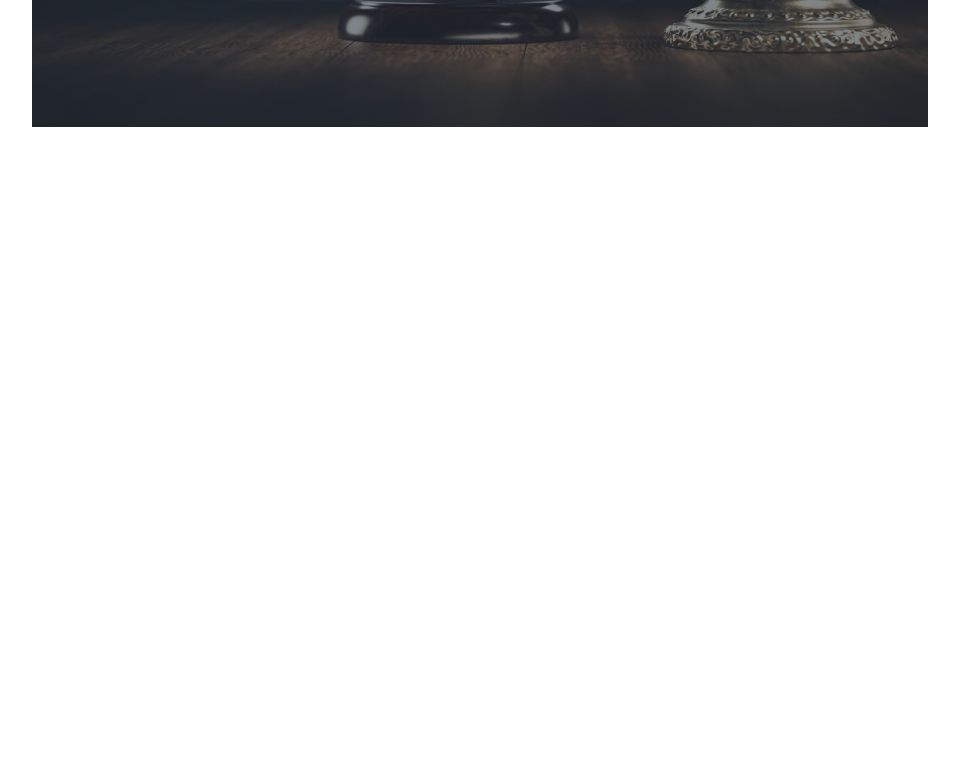
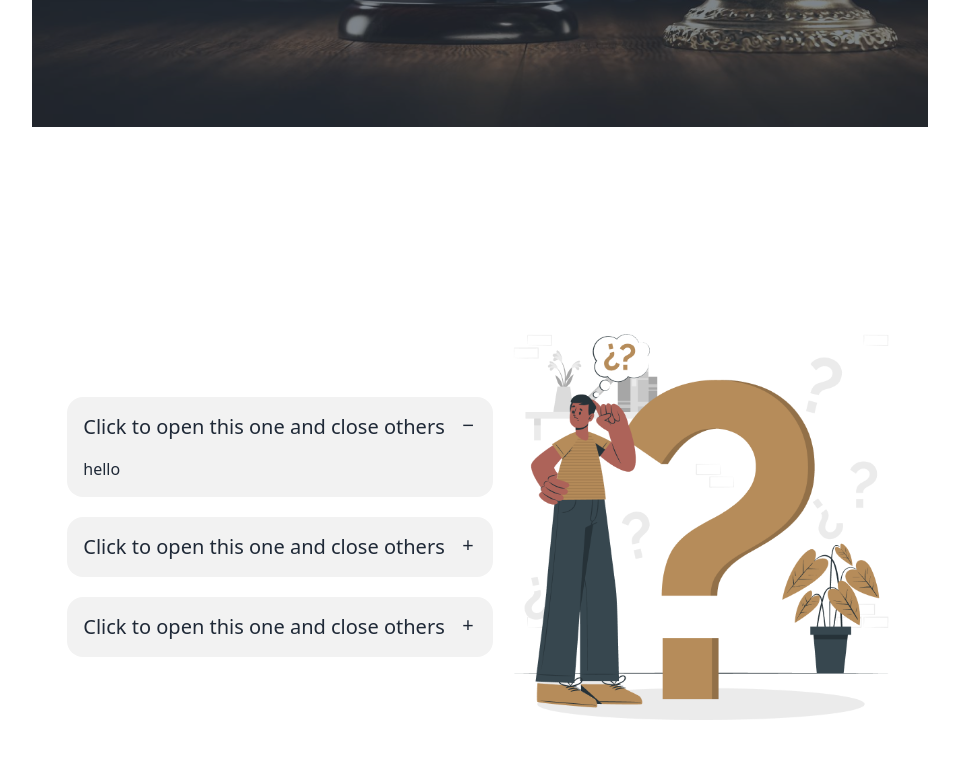
Before and after one commit to Dipu2001/justice, a plain HTML site: page index.html in a window 1280 px wide. Shown: the part 491-1250 px from the top of the page, without its empty margins (160-1119 px from the left). Before the commit the page ends 800 px from the top, so only its background shows below. Drawn offline with nearby package versions, Linux system fonts and the light colour scheme.

Commit message:
faq section added

```diff
--- a/index.html
+++ b/index.html
@@ -84,16 +84,53 @@
             <div class="hero-content text-center text-neutral-content">
                 <div class="max-w-lg">
                     <h1 class="mb-5 text-5xl font-bold">We Provide Effective Legal Solutions</h1>
-                    <p class="mb-5">There are many variations of passages of Lorem Ipsum available, but the majority have suffered alteration in some form, by injected humour.</p>
-                    <input type="text" placeholder="search your services" class="input input-bordered input-primary w-full max-w-xs focus:outline-none" />
+                    <p class="mb-5">There are many variations of passages of Lorem Ipsum available, but the majority
+                        have suffered alteration in some form, by injected humour.</p>
+                    <input type="text" placeholder="search your services"
+                        class="input input-bordered input-primary w-full max-w-xs focus:outline-none" />
                     <button class="btn border-none text-white hover:bg-primary-color bg-primary-color">search</button>
                 </div>
             </div>
         </div>
 
     </header>
-    <main>
-
+    <main class="container mx-auto md:px-48">
+        <section>
+            <div class="hero min-h-screen">
+                <div class="hero-content flex-col lg:flex-row-reverse">
+                    <img src="./images/faq.png" class="max-w-sm rounded-lg flex-1 " />
+                    <div class="flex-1 space-y-5">
+                        <div class="collapse collapse-plus bg-base-200">
+                            <input type="radio" name="my-accordion-3" checked="checked" />
+                            <div class="collapse-title text-xl font-medium">
+                                Click to open this one and close others
+                            </div>
+                            <div class="collapse-content">
+                                <p>hello</p>
+                            </div>
+                        </div>
+                        <div class="collapse collapse-plus bg-base-200">
+                            <input type="radio" name="my-accordion-3" />
+                            <div class="collapse-title text-xl font-medium">
+                                Click to open this one and close others
+                            </div>
+                            <div class="collapse-content">
+                                <p>hello</p>
+                            </div>
+                        </div>
+                        <div class="collapse collapse-plus bg-base-200">
+                            <input type="radio" name="my-accordion-3" />
+                            <div class="collapse-title text-xl font-medium">
+                                Click to open this one and close others
+                            </div>
+                            <div class="collapse-content">
+                                <p>hello</p>
+                            </div>
+                        </div>
+                    </div>
+                </div>
+            </div>
+        </section>
     </main>
     <footer>
 
```
